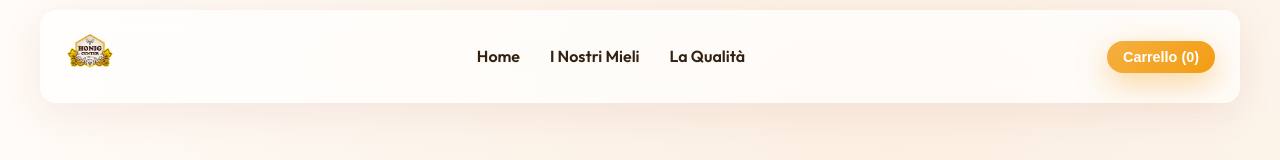
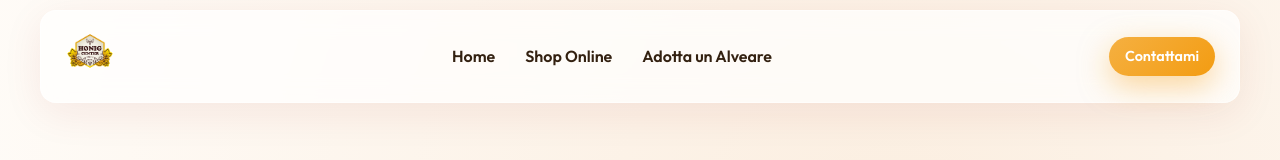
Before and after one commit to gnrcargo/honigcenter.ch, a Next.js app: page / in a window 1280 px wide. Shown: the top 160 px of the page. Built offline with nearby package versions, Linux system fonts and the light colour scheme; a web font is replaced by a local one.

Commit message:
fix: optimize layout SEO and navigation

```diff
--- a/src/app/layout.tsx
+++ b/src/app/layout.tsx
@@ -4,9 +4,9 @@ import "./globals.css";
 
 // Metadati ottimizzati per SEO e GEO (Generative Engine Optimization)
 export const metadata: Metadata = {
-  title: "Honigcenter | Miele Artigianale Premium Svizzero",
-  description: "Scopri il miglior miele e i prodotti dell'alveare di altissima qualità. Autentico oro liquido per il tuo benessere, curato con passione artigianale da Guner.",
-  keywords: ["miele svizzero", "miele premium", "vendita miele online", "honigcenter", "prodotti dell'alveare", "miele naturale biologico", "Guner miele"],
+  title: "Honigcenter | Premium Swiss Honey & Beehive Adoption",
+  description: "Scopri il miglior miele svizzero artigianale e adotta il tuo alveare in Ticino. Oro liquido 100% puro curato con passione da Mehmet.",
+  keywords: ["miele svizzero", "Schweizer Honig", "Swiss honey", "adotta un alveare", "Bienenpatenschaft", "miele premium", "vendita miele online", "honigcenter", "Mehmet miele", "Ticino honey"],
   alternates: {
     canonical: "https://honigcenter.ch",
   },
@@ -22,8 +22,8 @@ export const metadata: Metadata = {
     },
   },
   openGraph: {
-    title: "Honigcenter | Miele Artigianale Premium",
-    description: "Autentico oro liquido. Scopri il miglior miele per la tua salute.",
+    title: "Honigcenter | Premium Swiss Honey",
+    description: "Autentico oro liquido. Adotta il tuo alveare nelle Alpi.",
     url: "https://honigcenter.ch",
     siteName: "Honigcenter",
     locale: "it_CH",
@@ -74,14 +74,16 @@ export default function RootLayout({
         <header className="navbar glass-panel">
           <div className="container nav-content">
             <div className="logo">
-              <img src="/logo.png" alt="Honigcenter Logo" style={{ height: '50px', width: 'auto' }} />
+              <a href="/">
+                <img src="/logo.png" alt="Honigcenter Logo" style={{ height: '50px', width: 'auto' }} />
+              </a>
             </div>
             <nav className="nav-links">
-              <a href="#">Home</a>
-              <a href="#prodotti">I Nostri Mieli</a>
-              <a href="#qualita">La Qualità</a>
+              <a href="/">Home</a>
+              <a href="#shop">Shop Online</a>
+              <a href="#adotta">Adotta un Alveare</a>
             </nav>
-            <button className="btn btn-primary btn-sm">Carrello (0)</button>
+            <a href="https://wa.me/41786571066" className="btn btn-primary btn-sm">Contattami</a>
           </div>
         </header>
 
@@ -90,22 +92,22 @@ export default function RootLayout({
         <footer className="footer">
           <div className="container footer-content">
             <div className="footer-brand">
-              <h3>Honigcenter</h3>
-              <p>L'autentico sapore dell'oro liquido, direttamente dalla natura alla tua tavola.</p>
+              <h3 style={{ color: 'var(--honey-gold)', fontSize: '2rem' }}>Honigcenter</h3>
+              <p>La vita alpina vera. Api, miele, Ticino. Esportiamo la purezza delle Alpi in tutta la Svizzera.</p>
             </div>
             <div className="footer-links">
               <h4>Acquista</h4>
-              <a href="#">Catalogo</a>
-              <a href="#">Offerte</a>
+              <a href="#shop">Catalogo Mieli</a>
+              <a href="#adotta">Adotta un Alveare</a>
             </div>
             <div className="footer-links">
-              <h4>Supporto</h4>
-              <a href="#">Spedizioni</a>
-              <a href="#contatti">Contatti</a>
+              <h4>Info</h4>
+              <a href="#qualita">Certificazioni</a>
+              <a href="https://wa.me/41786571066">WhatsApp Support</a>
             </div>
           </div>
           <div className="footer-bottom container">
-            <p>&copy; {new Date().getFullYear()} Honigcenter. Tutti i diritti riservati.</p>
+            <p>&copy; {new Date().getFullYear()} Honigcenter. Tutti i diritti riservati. Prodotto con passione a Losone, Ticino.</p>
           </div>
         </footer>
       </body>
```
